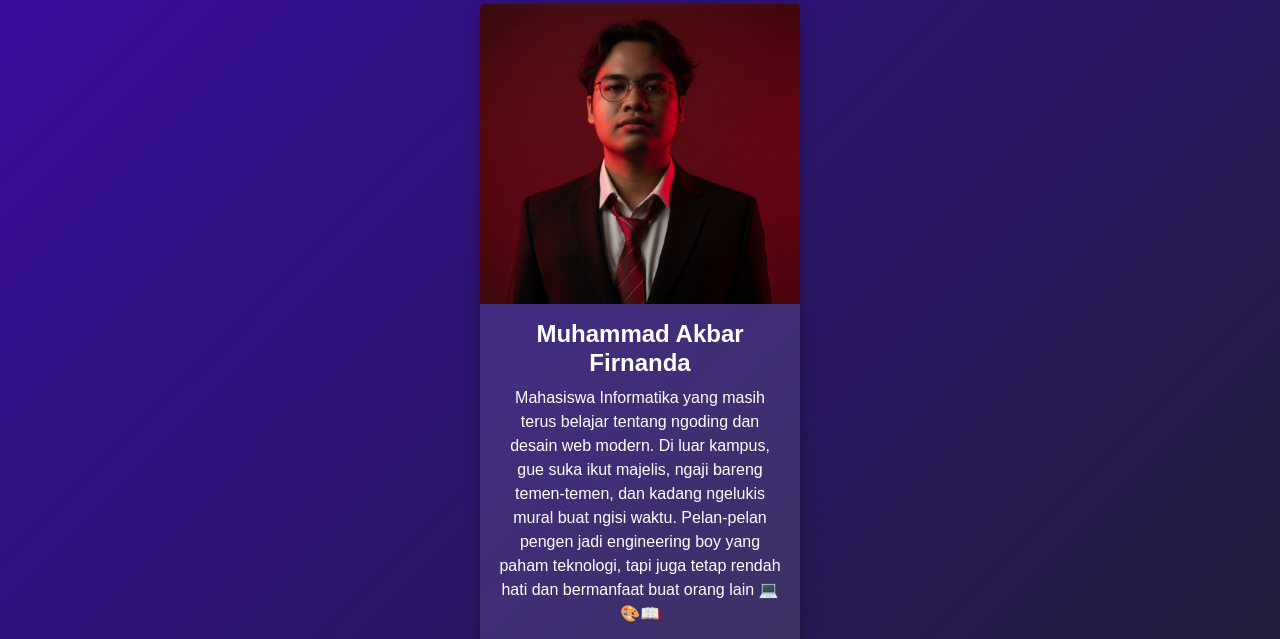
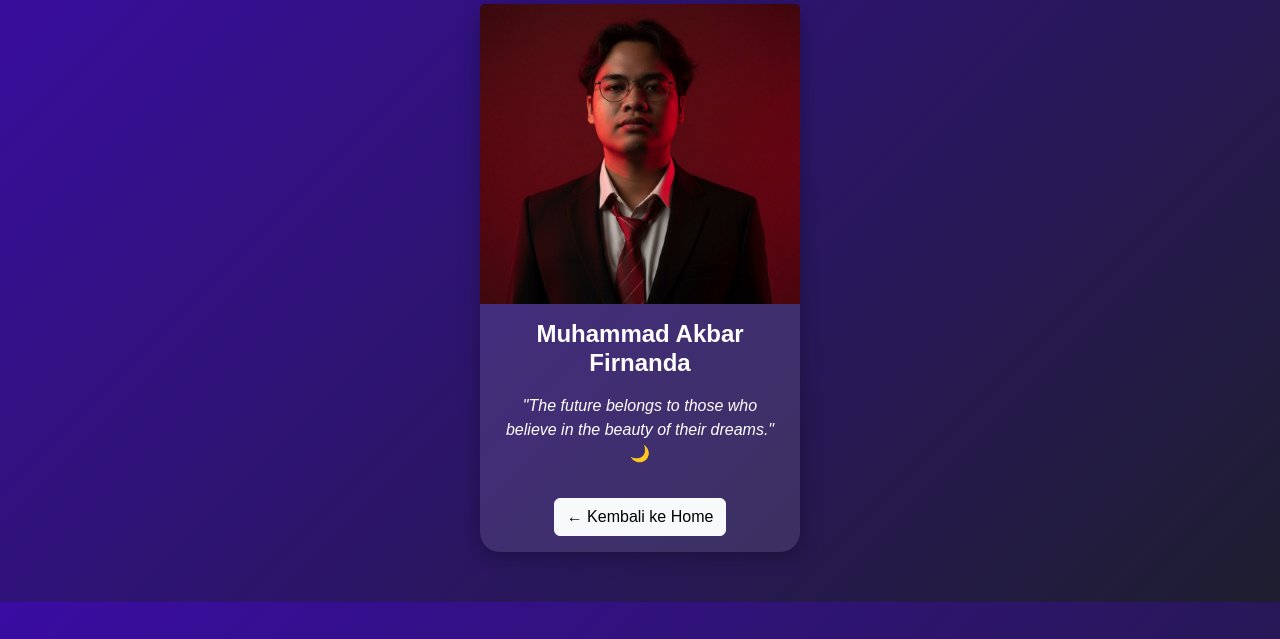
Before and after one commit to muhammad-akbar-space/belajar-bootstrap, a plain HTML site: page about/index.html in a window 1280 px wide. Shown: the part 118-757 px from the top of the page. Drawn offline with Linux system fonts and the light colour scheme.

Commit message:
Update deskripsi profil

```diff
--- a/about/index.html
+++ b/about/index.html
@@ -36,11 +36,7 @@
    <img src="../images/imgprofil.jpg" class="card-img-top" alt="Foto Profil">
     <div class="card-body">
       <h4 class="card-title fw-bold">Muhammad Akbar Firnanda</h4>
-      <p class="card-text">Mahasiswa Informatika yang masih terus belajar tentang ngoding dan desain web modern.
-Di luar kampus, gue suka ikut majelis, ngaji bareng temen-temen, dan kadang ngelukis mural buat ngisi waktu.
-Pelan-pelan pengen jadi engineering boy yang paham teknologi, tapi juga tetap rendah hati dan bermanfaat buat orang lain 💻🎨📖</p>
-
-<p class="card-text"><em>"The future belongs to those who believe in the beauty of their dreams."</em> 🌙</p>
+      <p class="card-text"><p class="card-text"><em>"The future belongs to those who believe in the beauty of their dreams."</em> 🌙</p>
       <a href="../index.html" class="btn btn-light mt-3">← Kembali ke Home</a>
     </div>
   </div>
```
